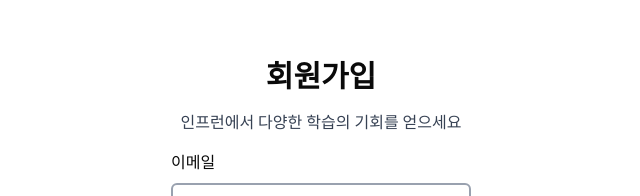
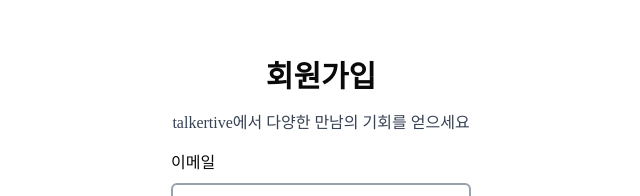
Before and after one commit to Poeta0923/talkertive-chat-app, a Next.js app in the folder frontend/: page /signup in a window 1280 px wide. Shown: the part 119-315 px from the top of the page, without its empty margins (319-959 px from the left). Built offline with nearby package versions, Linux system fonts and the light colour scheme.

Commit message:
fix: 회원가입 페이지 문구 수정

```diff
--- a/frontend/app/(auth)/signup/page.tsx
+++ b/frontend/app/(auth)/signup/page.tsx
@@ -26,7 +26,7 @@
     return (
         <div className="flex flex-col items-center justify-center h-screen gap-4">
             <h1 className="text-3xl font-bold">회원가입</h1>
-            <p className="text-gray-700">인프런에서 다양한 학습의 기회를 얻으세요</p>
+            <p className="text-gray-700">talkertive에서 다양한 만남의 기회를 얻으세요</p>
 
             <form
                 onSubmit={handleSubmit}
```
